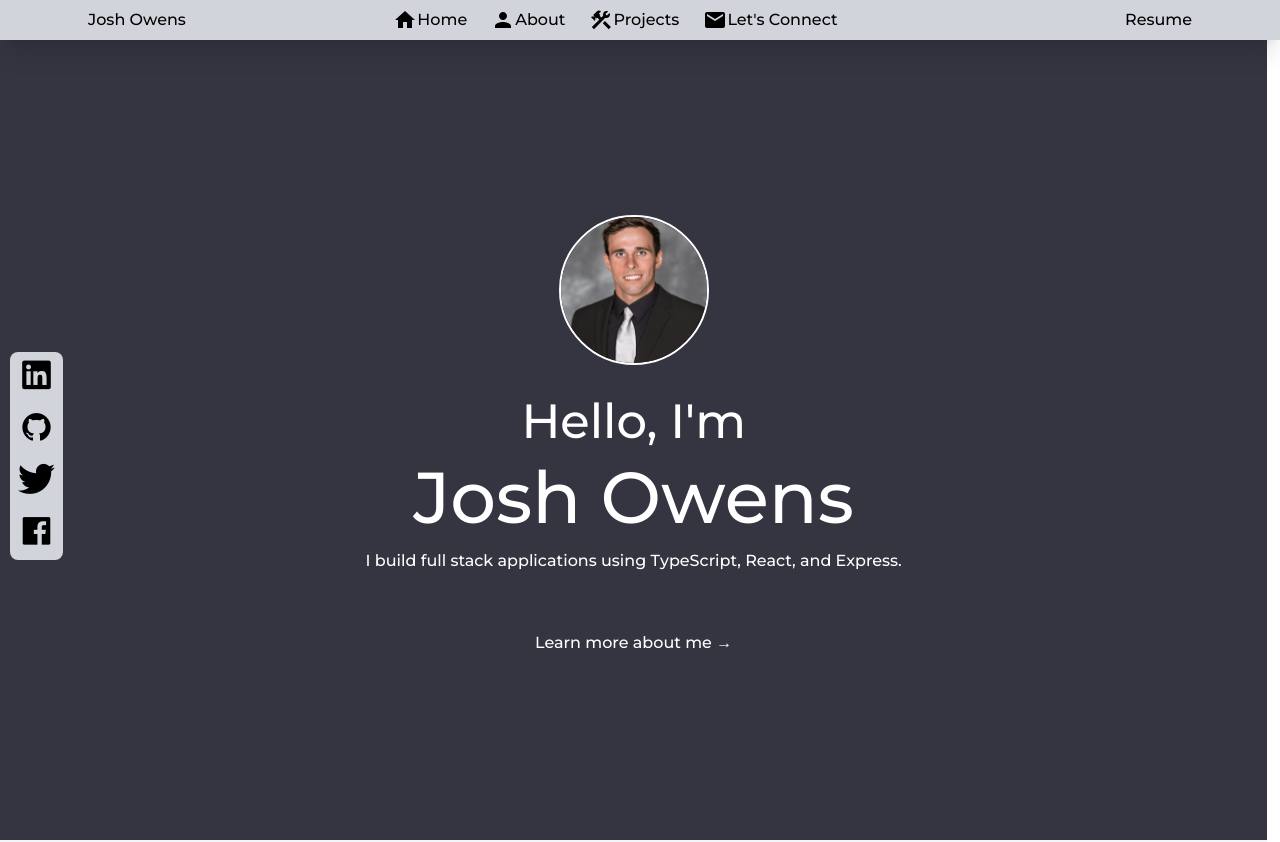
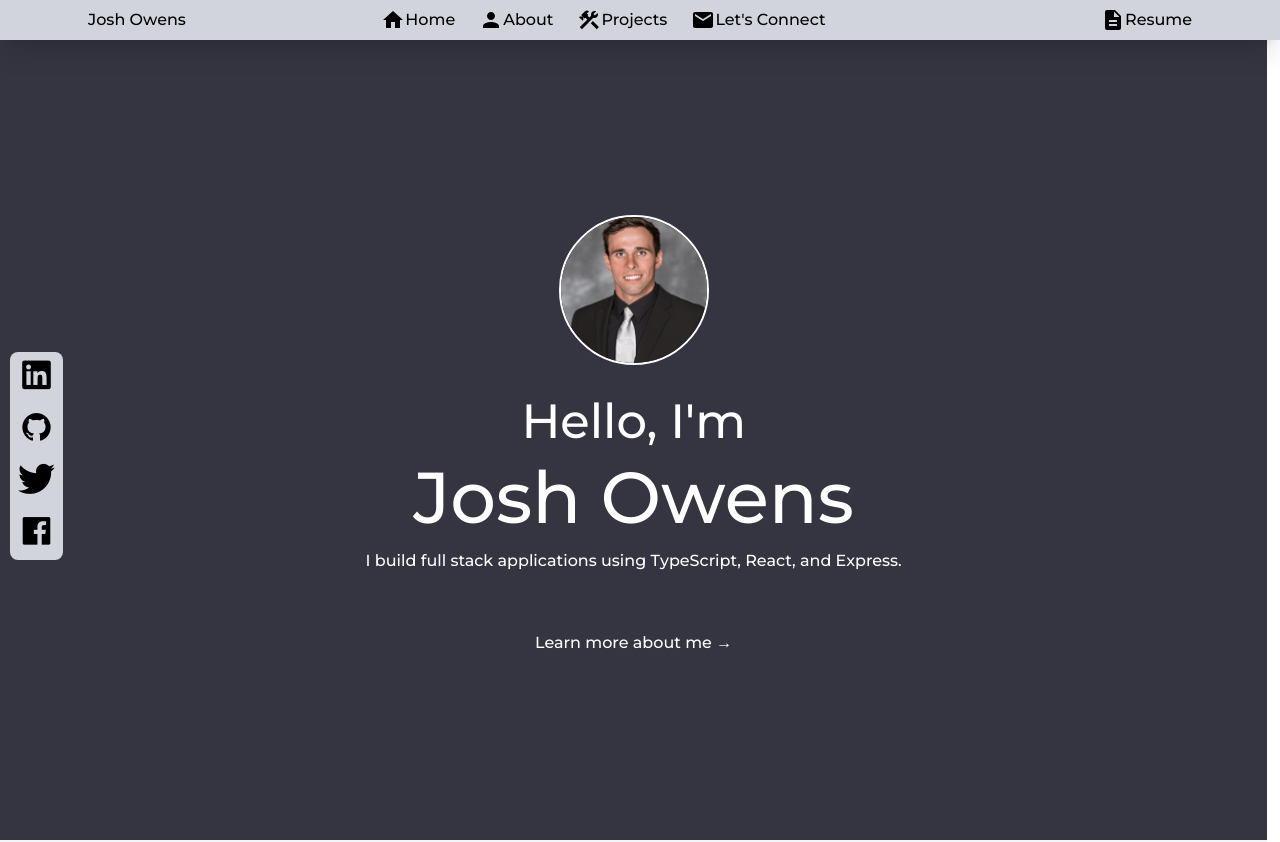
Before and after one commit to Joshowens16/portfolio_v2, a React (Vite) app: page / in a window 1280 px wide. Shown: the top 842 px of the page. Built offline with nearby package versions, Linux system fonts and the light colour scheme.

Commit message:
resume icon

```diff
--- a/src/Nav.tsx
+++ b/src/Nav.tsx
@@ -7,6 +7,7 @@ import HomeIcon from "@mui/icons-material/Home";
 import PersonIcon from "@mui/icons-material/Person";
 import ConstructionIcon from "@mui/icons-material/Construction";
 import EmailIcon from "@mui/icons-material/Email";
+import DescriptionIcon from "@mui/icons-material/Description";
 const nav = [
   {
     name: "Home",
@@ -53,7 +54,10 @@ const Nav = () => {
           })}
         </div>
         <div className="flex justify-self-center self-center xl:mr-20 sm:mr-2">
-          <button>Resume</button>
+          <button className="flex justify-center content-center">
+            <DescriptionIcon />
+            Resume
+          </button>
         </div>
       </nav>
       <div className="static">
```
